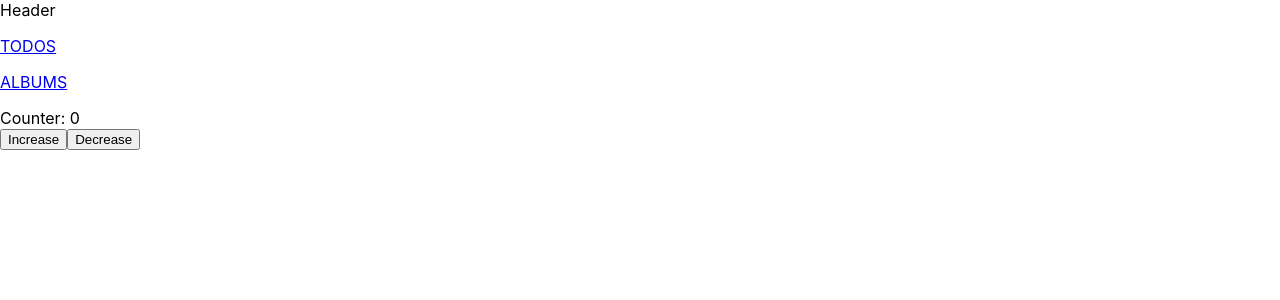
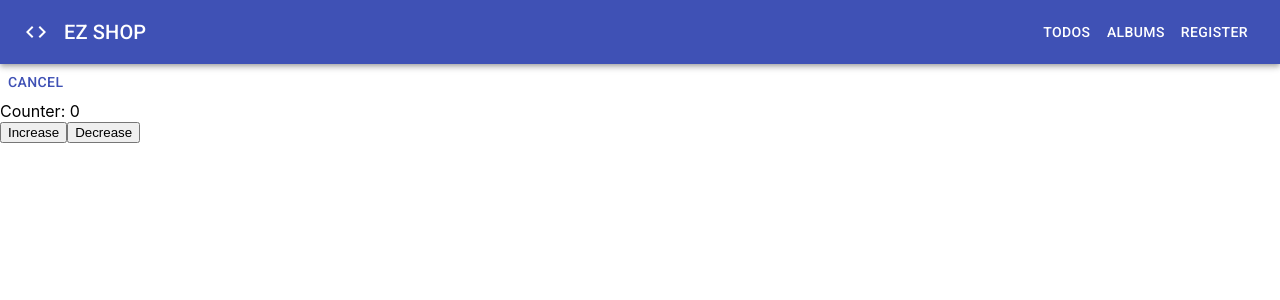
Before and after one commit to nguyenduong1609/learn-reactjs-duong, a React (Create React App) app: page / in a window 1280 px wide. Shown: the top 300 px of the page. Built offline with nearby package versions, Linux system fonts and the light colour scheme; no server answers.

Commit message:
fick loi chinh ta

```diff
--- a/src/App.js
+++ b/src/App.js
@@ -1,10 +1,12 @@
 import React, { useEffect } from 'react';
-import { NavLink, Redirect, Route, Switch } from 'react-router-dom';
+import { Redirect, Route, Switch } from 'react-router-dom';
 import productApi from './api/productApi';
+import Header from './components/Header';
 import NotFound from './components/NotFound';
 import AlbumFeature from './features/Album';
 import CounterFeature from './features/Counter';
 import TodoFeature from './features/Todo';
+
 
 
 function App() {
@@ -15,7 +17,7 @@
         _limit: 10,
       };
       const productList = await productApi.getAll(params);
-      // console.log(productList);
+      console.log(productList);
     };
 
     fetchProducts();
@@ -24,16 +26,15 @@
 
   return (
     <div className="App">
-      Header
-      <p> <NavLink to='/todos' activeClassName='active-menu' > TODOS </NavLink> </p>
-      <p> <NavLink to='/albums' > ALBUMS </NavLink> </p>
+      <Header />
+
 
       <Switch>
 
         <Redirect from='/home' to='/' exact />
         <Redirect from='/post-list/:postId' to='/post/:postId' exact />
 
-        <Route path='/' component={CounterFeature} exact />
+        <Route path='/' component={ CounterFeature } exact />
         <Route path='/todos' component={TodoFeature} exact />
         <Route path='/albums' component={AlbumFeature} />
 
--- /dev/null
+++ b/src/components/Header/index.jsx
@@ -0,0 +1,100 @@
+import AppBar from '@material-ui/core/AppBar';
+import Button from '@material-ui/core/Button';
+import Dialog from '@material-ui/core/Dialog';
+import DialogActions from '@material-ui/core/DialogActions';
+import DialogContent from '@material-ui/core/DialogContent';
+import DialogContentText from '@material-ui/core/DialogContentText';
+import DialogTitle from '@material-ui/core/DialogTitle';
+import { makeStyles } from '@material-ui/core/styles';
+import Toolbar from '@material-ui/core/Toolbar';
+import Typography from '@material-ui/core/Typography';
+import CodeIcon from '@material-ui/icons/Code';
+import React, { useState } from 'react';
+import { Link, NavLink } from 'react-router-dom';
+
+const useStyles = makeStyles((theme) => ({
+  root: {
+    flexGrow: 1,
+  },
+  menuButton: {
+    marginRight: theme.spacing(2),
+  },
+  title: {
+    flexGrow: 1,
+  },
+  link: {
+    color: '#fff',
+    textDecoration: 'none',
+  },
+}));
+
+export default function Header() {
+  const classes = useStyles();
+  const [open, setOpen] = useState(false);
+
+  const handleClickOpen = () => {
+    setOpen(true);
+  };
+
+  const handleClose = () => {
+    setOpen(false);
+  };
+
+  return (
+    <div className={classes.root}>
+      <AppBar position="static">
+        <Toolbar>
+          <CodeIcon className={classes.menuButton} />
+
+          <Typography variant="h6" className={classes.title}>
+            <Link className={classes.link} to="/">
+              {' '}
+              EZ SHOP{' '}
+            </Link>
+          </Typography>
+
+          <NavLink className={classes.link} to="/todos">
+            <Button className="duong" color="inherit">
+              TODOS
+            </Button>
+          </NavLink>
+
+          <NavLink className={classes.link} to="/albums">
+            <Button color="inherit">ALBUMS</Button>
+          </NavLink>
+
+          <Button color="inherit" onClick={handleClickOpen}>
+            REGISTER
+          </Button>
+        </Toolbar>
+      </AppBar>
+
+      <Dialog
+        disableBackdropClick
+        disableEscapeKeyDown
+        open={open}
+        onClose={handleClose}
+        aria-labelledby="form-dialog-title"
+      >
+        <DialogTitle id="form-dialog-title">Subscribe</DialogTitle>
+        <DialogContent>
+          <DialogContentText>
+            To subscribe to this website, please enter your email address here. We will send updates
+            occasionally.
+          </DialogContentText>
+        </DialogContent>
+        <DialogActions>
+          <Button onClick={handleClose} color="primary">
+            Cancel
+          </Button>
+        </DialogActions>
+        <Button onClick={handleClose} color="primary">
+          Cancel
+        </Button>
+      </Dialog>
+      <Button onClick={handleClose} color="primary">
+        Cancel
+      </Button>
+    </div>
+  );
+}
```
Also changed, not shown: jsconfig.json (deleted, +0 -8 lines), src/components/Header/styles.scss (added), 2 other files (tests, documents, lock files or other folders).
